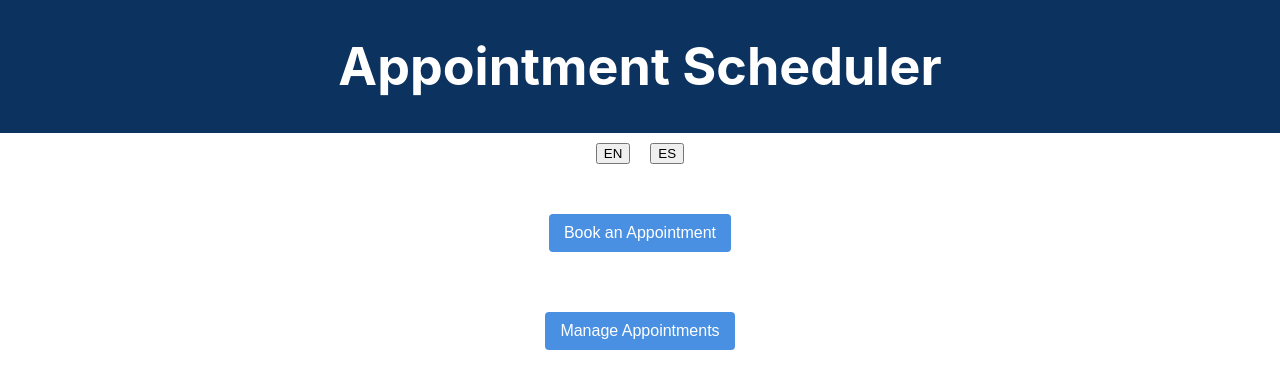
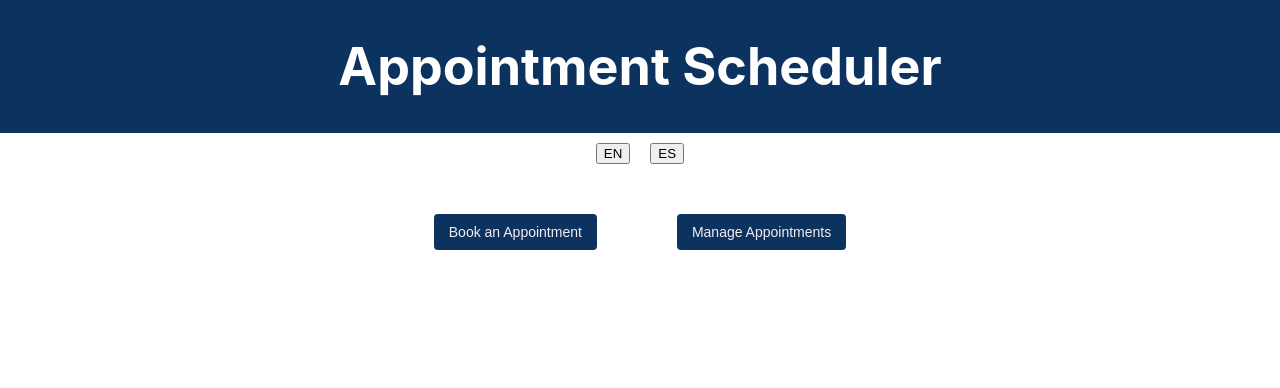
Before and after one commit to BeckyLashua/booking_page, a React (Create React App) app in the folder client/: page / in a window 1280 px wide. Shown: the top 388 px of the page. Built offline with nearby package versions, Linux system fonts and the light colour scheme.

Commit message:
Updated return buttons on pages

```diff
--- a/client/src/pages/Appointments.js
+++ b/client/src/pages/Appointments.js
@@ -16,9 +16,14 @@ function Appointments() {
   return (
     <div>
       <div>
-        <Link to='/'>
+        <Link to='/book'>
           <button class='return-button'>
-          {t('homeReturnButton')}
+          {t('headerBooking')}
+          </button>
+        </Link>
+        <Link to='/manage'>
+          <button class='return-button'>
+          {t('manageApptButton')}
           </button>
         </Link><br />
       </div>
--- a/client/src/pages/Home.js
+++ b/client/src/pages/Home.js
@@ -7,19 +7,17 @@ function Home() {
 
   return (
     <div>
-      <div class='div-wrapper'>
+      <div>
         <Link to='/book'>
-          <button class='form-button'>
-            {t('headerBooking')}
+          <button class='return-button'>
+          {t('headerBooking')}
+          </button>
+        </Link>
+        <Link to='/manage'>
+          <button class='return-button'>
+          {t('manageApptButton')}
           </button>
         </Link><br />
-      </div>
-      <div class='div-wrapper'>
-        <Link to='/manage'>
-          <button class='form-button'>
-          {t('manageApptButton')}
-          </button>
-        </Link>
       </div>
     </div>
   );
--- a/client/src/pages/RescheduleAppointment.js
+++ b/client/src/pages/RescheduleAppointment.js
@@ -11,7 +11,7 @@ function RescheduleAppointment() {
       <div>
         <Link to='/appointments'>
           <button class='return-button'>
-          {t('appointmentsTitle')}
+          {t('appointmentsReturn')}
           </button>
         </Link><br />
       </div>
--- a/client/src/translations/en.json
+++ b/client/src/translations/en.json
@@ -16,7 +16,7 @@
   "bookingSuccess": "Congratulations! You have sucessfully booked this appointment!",
   "bookingError": "Sorry. There was an error in booking this appointment. Try Again.",
   "searchButton": "Search",
-  "appointmentsTitle": "Appointments",
+  "appointmentsReturn": "Go Back to Appointments",
   "apptCardTitle": "APPOINTMENT",
   "apptCardDate": "Date:",
   "apptCardTime": "Time:",
--- a/client/src/translations/es.json
+++ b/client/src/translations/es.json
@@ -16,7 +16,7 @@
   "bookingSuccess": "¡Felicidades! Ha reservado esta cita con éxito.",
   "bookingError": "Lo sentimos. Hubo un error al reservar esta cita. Intente de nuevo.",
   "searchButton": "Buscar",
-  "appointmentsTitle": "Citas",
+  "appointmentsReturn": "Regresar a las Citas",
   "apptCardTitle": "CITAS",
   "apptCardDate": "Fecha:",
   "apptCardTime": "Hora:",
```
